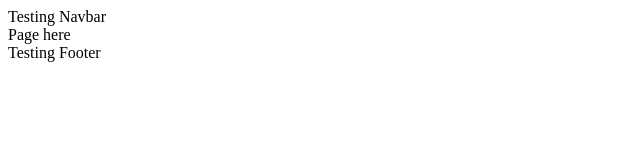
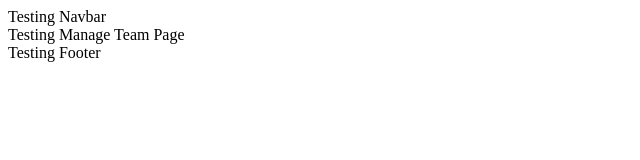
Before and after one commit to Holstein30/NiteLeague, a React app: page /manageteam in a window 1280 px wide. Shown: the top 160 px of the page, without its empty margins (0-640 px from the left). Built offline with nearby package versions, Linux system fonts and the light colour scheme.

Commit message:
all pages rendering through react router

```diff
--- a/package.json
+++ b/package.json
@@ -33,6 +33,7 @@
   "dependencies": {
     "react": "^16.4.1",
     "react-dom": "^16.4.1",
+    "react-router": "^4.3.1",
     "react-router-dom": "^4.3.1"
   }
 }
--- a/src/components/Main.js
+++ b/src/components/Main.js
@@ -15,10 +15,10 @@ const Main = () => (
   <main>
     <Switch>
       <Route exact path="/" component={HomePage} />
-      <Route exact path="/manageteam" component={ManageTeamPage} />
-      <Route exact path="/profile" component={ProfilePage} />
-      <Route exact path="/registration" component={RegistrationPage} />
-      <Route exact path="/team" component={TeamPage} />
+      <Route path="/profile" component={ProfilePage} />
+      <Route path="/manageteam" component={ManageTeamPage} />
+      <Route path="/registration" component={RegistrationPage} />
+      <Route path="/team" component={TeamPage} />
     </Switch>
   </main>
 );
--- a/src/components/manage-team-page/index.js
+++ b/src/components/manage-team-page/index.js
@@ -2,7 +2,7 @@ import React, { Component } from "react";
 
 class ManageTeam extends Component {
   render() {
-    return <div>Page here</div>;
+    return <div>Testing Manage Team Page</div>;
   }
 }
 
--- a/src/components/profile-page/index.js
+++ b/src/components/profile-page/index.js
@@ -2,7 +2,7 @@ import React, { Component } from "react";
 
 class ProfilePage extends Component {
   render() {
-    return <div>Page here</div>;
+    return <div>Testing Profile Page</div>;
   }
 }
 
--- a/src/components/registration-page/index.js
+++ b/src/components/registration-page/index.js
@@ -2,7 +2,7 @@ import React, { Component } from "react";
 
 class RegistrationPage extends Component {
   render() {
-    return <div>Page here</div>;
+    return <div>Testing Registration Page</div>;
   }
 }
 
--- a/src/components/team-page/index.js
+++ b/src/components/team-page/index.js
@@ -2,7 +2,7 @@ import React, { Component } from "react";
 
 class TeamPage extends Component {
   render() {
-    return <div>Page here</div>;
+    return <div>Testing Team Page</div>;
   }
 }
 
--- a/webpack.config.js
+++ b/webpack.config.js
@@ -6,6 +6,9 @@ const htmlPlugin = new HtmlWebPackPlugin({
 });
 
 module.exports = {
+  devServer: {
+    historyApiFallback: true
+  },
   module: {
     rules: [
       {
```
